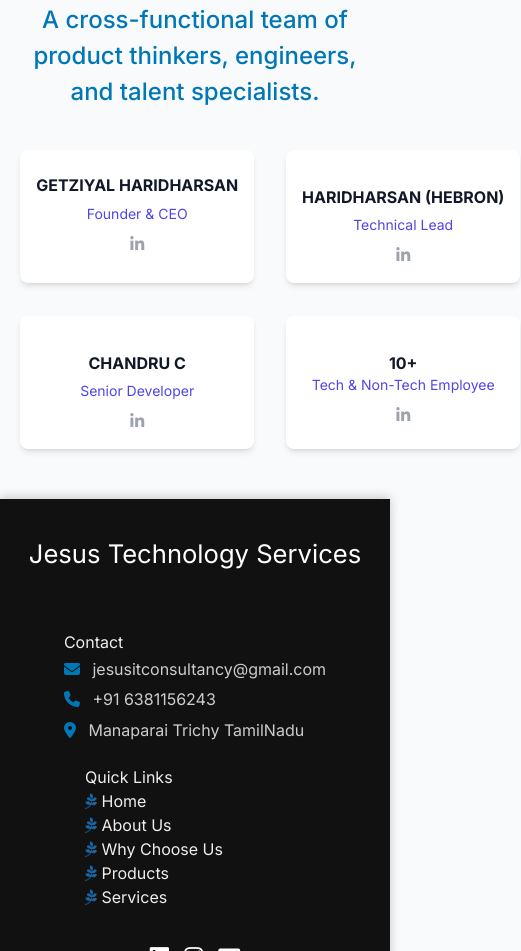
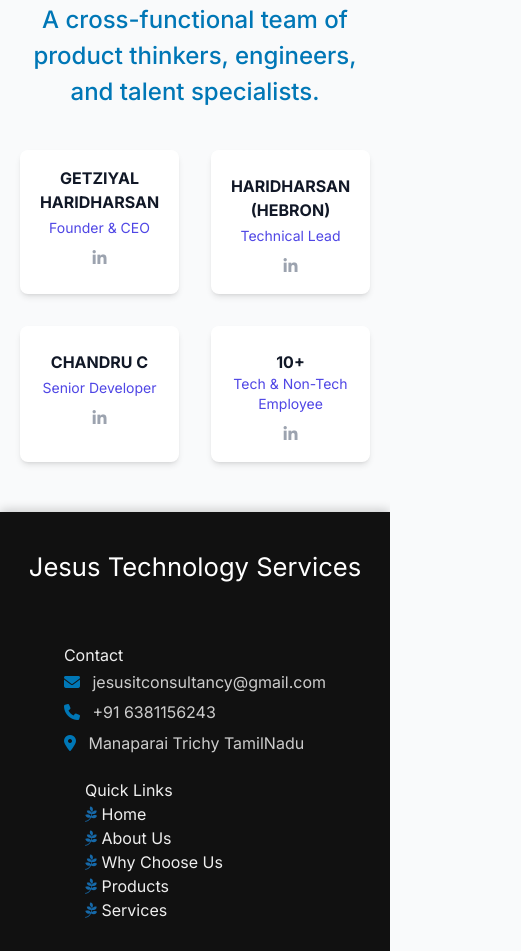
Before and after one commit to Cheenuchandru/Jesus-Technology-Services, a plain HTML site: page src/about.html in a window 390 px wide. Shown: the part 3661-4612 px from the top of the page, 521 px wide, since content can reach past the window. Drawn offline with nearby package versions, Linux system fonts and the light colour scheme.

Commit message:
about.html

```diff
--- a/src/about.html
+++ b/src/about.html
@@ -134,7 +134,7 @@
             <h2 class="section-title">Leadership & Team</h2>
             <p class="section-subtitle">A cross-functional team of product thinkers, engineers, and talent specialists.</p>
 
-            <div class="mt-12 mx-auto grid grid-cols-2 md:grid-cols-3 lg:grid-cols-4 gap-8 max-w-5xl" style="margin: auto; width:max-content;">
+            <div class="mt-12 mx-auto grid grid-cols-2 md:grid-cols-3 lg:grid-cols-4 gap-8 max-w-5xl" style="margin: auto;">
 
                 <div class="flex flex-col items-center p-4 bg-white shadow-md rounded-lg fade-up" style="padding-top: 10%;">
                     <!-- <img class="w-24 h-24 rounded-full object-cover mb-4 ring-2 ring-indigo-500 ring-offset-2"
```
